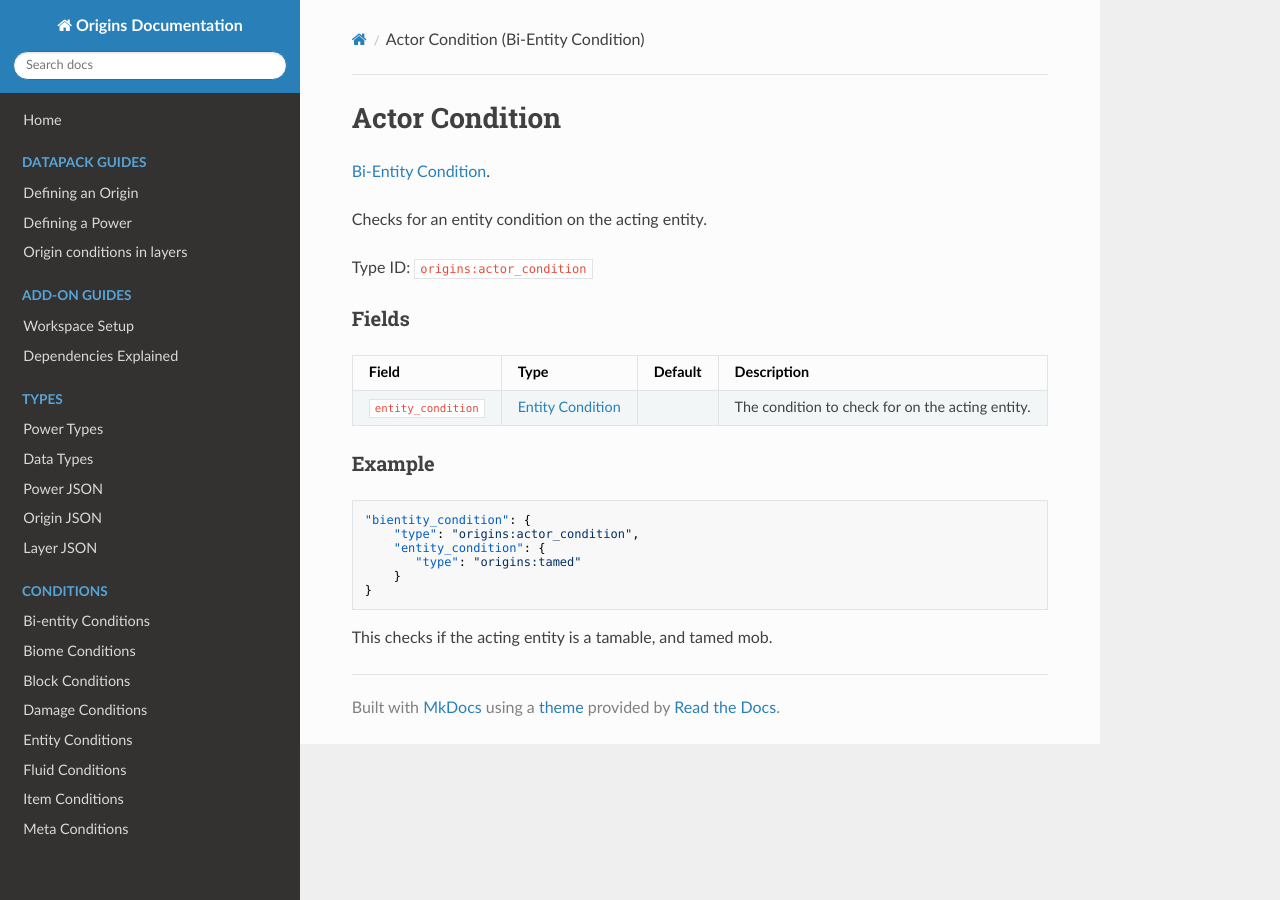
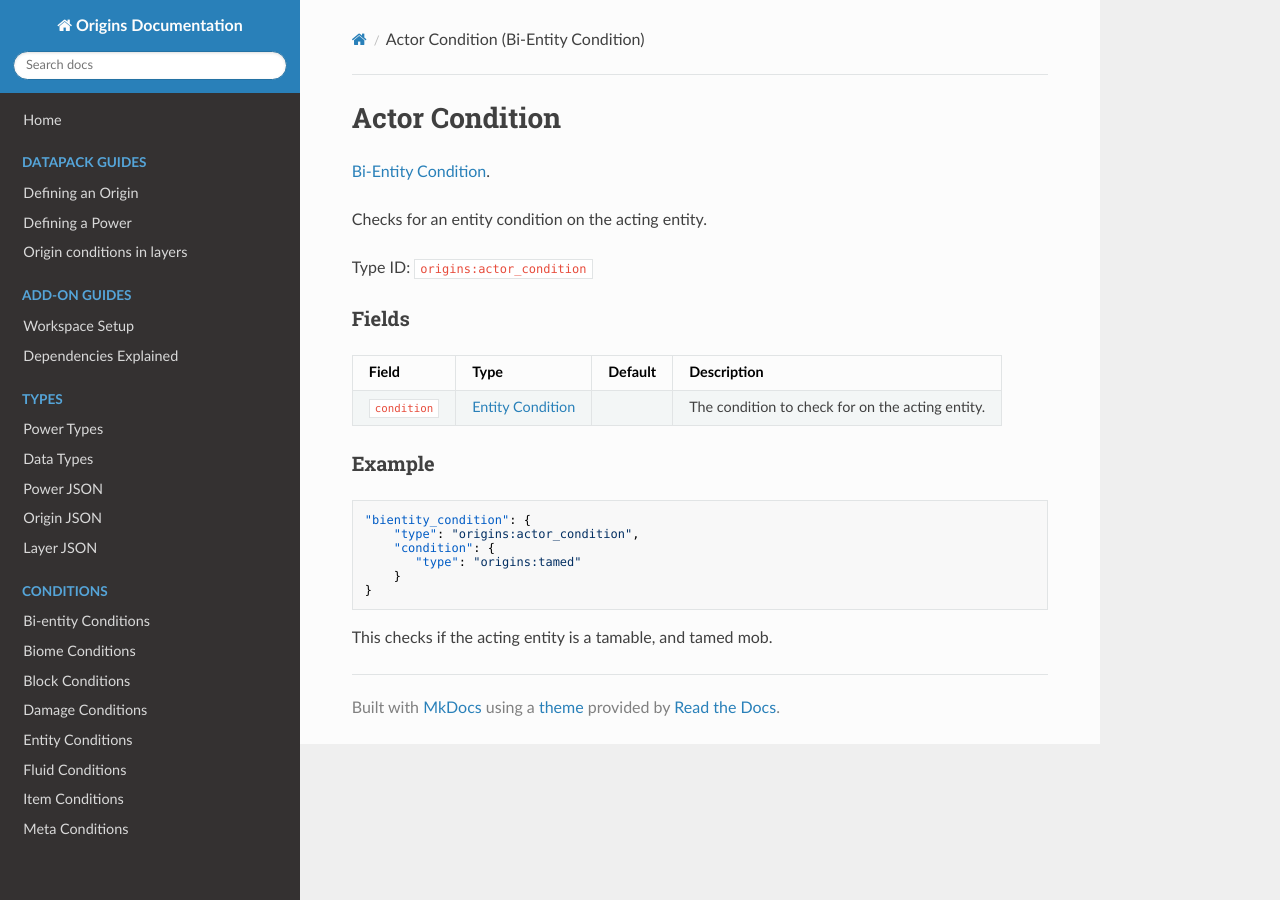
Before and after one commit to apace100/origins-docs, an MkDocs documentation site: the page built from docs/bientity_conditions/actor_condition.md, in a window 1280 px wide. Built offline with MkDocs 1.6.1, drawn with Linux system fonts in a browser that asks for light colours; nearby versions of some CDN libraries.

Commit message:
Fix typo in `actor_condition.md` and `target_condition.md`

````diff
--- a/docs/bientity_conditions/actor_condition.md
+++ b/docs/bientity_conditions/actor_condition.md
@@ -14,14 +14,14 @@ Type ID: `origins:actor_condition`
 
 Field  | Type | Default | Description
 -------|------|---------|-------------
-`entity_condition` | [Entity Condition](../entity_conditions.md) | | The condition to check for on the acting entity.
+`condition` | [Entity Condition](../entity_conditions.md) | | The condition to check for on the acting entity.
 
 ### Example
 
 ```json
 "bientity_condition": {
     "type": "origins:actor_condition",
-    "entity_condition": {
+    "condition": {
        "type": "origins:tamed"
     }
 }
````
Also changed, not shown: docs/bientity_conditions/target_condition.md (+2 -2 lines).
